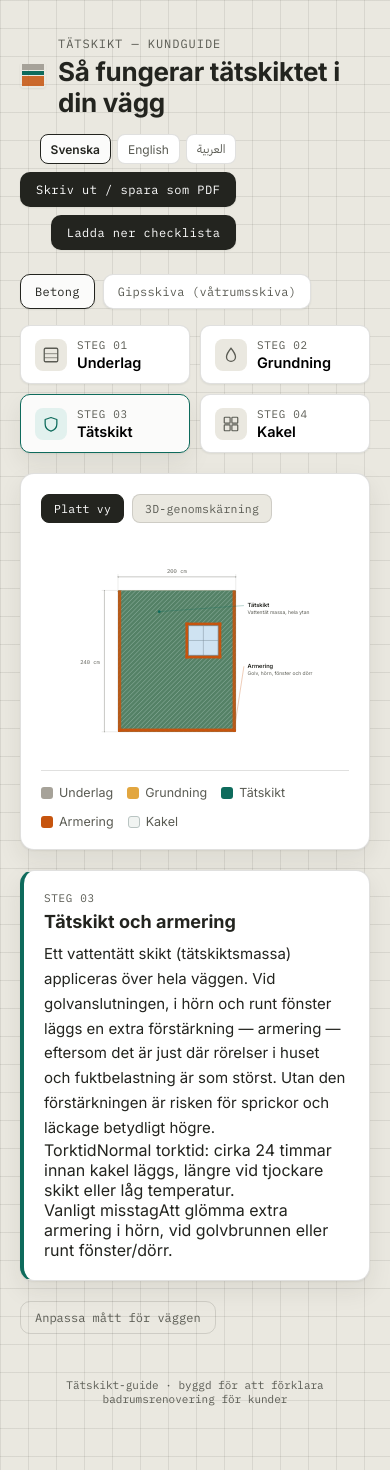
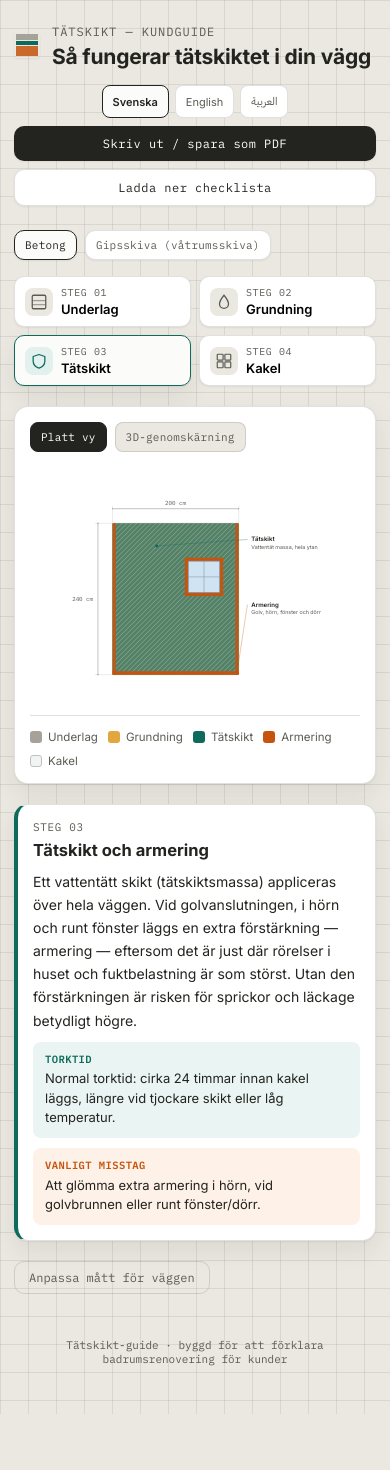
Before and after one commit to Mdouglah/tatskikt-guide, a React (Vite) app: page / in a window 390 px wide. After the commit the page ends 1414 px from the top, so only its background shows below. Built offline with nearby package versions, Linux system fonts and the light colour scheme.

Commit message:
Add new styles for explain-note and checklist-btn

```diff
--- a/src/App.css
+++ b/src/App.css
@@ -365,6 +365,35 @@ body {
 .legend-item { display: flex; align-items: center; gap: 6px; }
 .swatch { width: 12px; height: 12px; border-radius: 3px; flex-shrink: 0; }
 
+.explain-note {
+  display: flex;
+  flex-direction: column;
+  gap: 2px;
+  font-size: 13px;
+  line-height: 1.5;
+  padding: 10px 12px;
+  border-radius: 8px;
+  margin-top: 10px;
+}
+.explain-note .note-label {
+  font-family: var(--font-mono);
+  font-size: 10.5px;
+  letter-spacing: 0.04em;
+  text-transform: uppercase;
+  font-weight: 600;
+}
+.dry-note { background: #eaf4f2; color: var(--ink); }
+.dry-note .note-label { color: var(--membrane); }
+.tip-note { background: #fdf1e8; color: var(--ink); }
+.tip-note .note-label { color: var(--reinforce); }
+
+.checklist-btn {
+  background: var(--paper);
+  color: var(--ink);
+  border: 1px solid var(--line);
+}
+.checklist-btn:hover { background: var(--bg); }
+
 footer.note {
   font-family: var(--font-mono);
   font-size: 11px;
@@ -386,4 +415,24 @@ footer.note {
 @media (max-width: 640px) {
   .step-nav { grid-template-columns: repeat(2, 1fr); }
   .wall-type-row { flex-wrap: wrap; }
+  .header { flex-direction: column; align-items: stretch; }
+  .header-actions { align-items: stretch; width: 100%; }
+  .lang-row { justify-content: center; }
+  .print-btn { width: 100%; text-align: center; }
+  .header h1 { font-size: 21px; }
 }
+
+@media (max-width: 480px) {
+  .app { padding: 20px 14px 48px; }
+  .card { padding: 15px; }
+  .step-nav { gap: 8px; }
+  .step-card { padding: 9px 10px; gap: 8px; }
+  .step-card-icon { width: 28px; height: 28px; }
+  .step-card .name { font-size: 13px; }
+  .step-card .code { font-size: 10px; }
+  .explain-title { font-size: 16.5px; }
+  .explain-text { font-size: 14px; }
+  .settings-grid { grid-template-columns: 1fr 1fr; }
+  .legend { gap: 10px; font-size: 11.5px; }
+  .lang-btn, .wall-type-btn, .view-toggle-btn { font-size: 11px; padding: 7px 10px; }
+}
```
